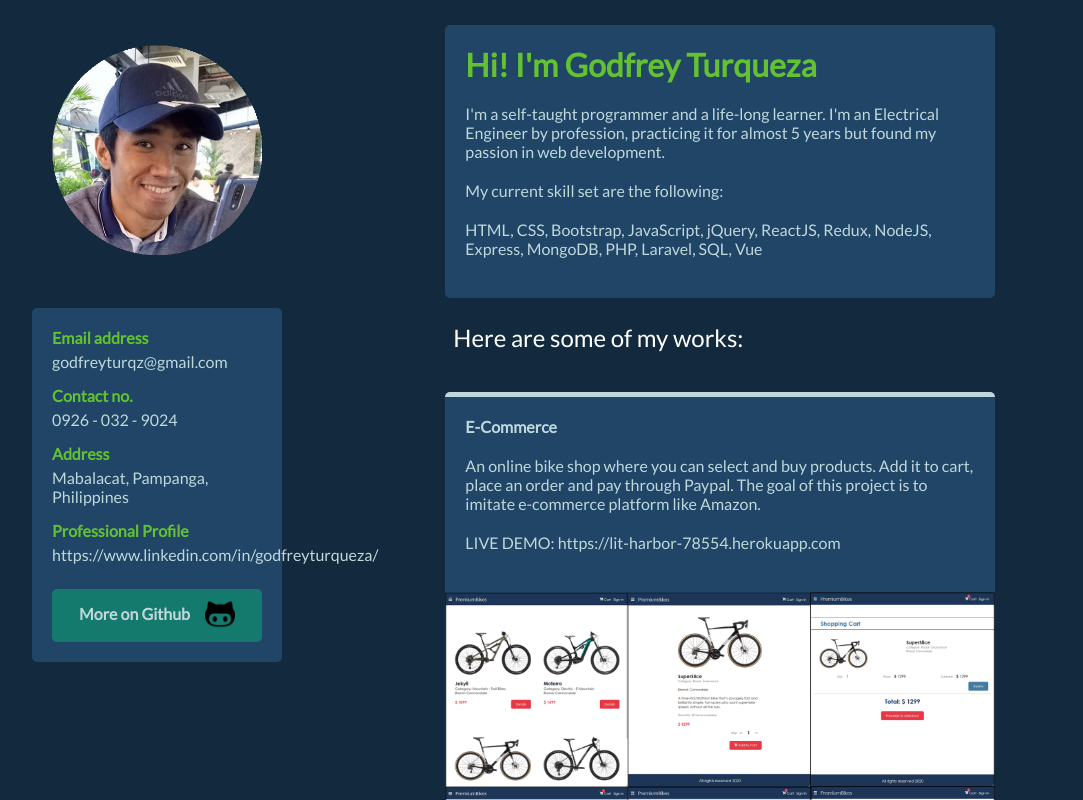
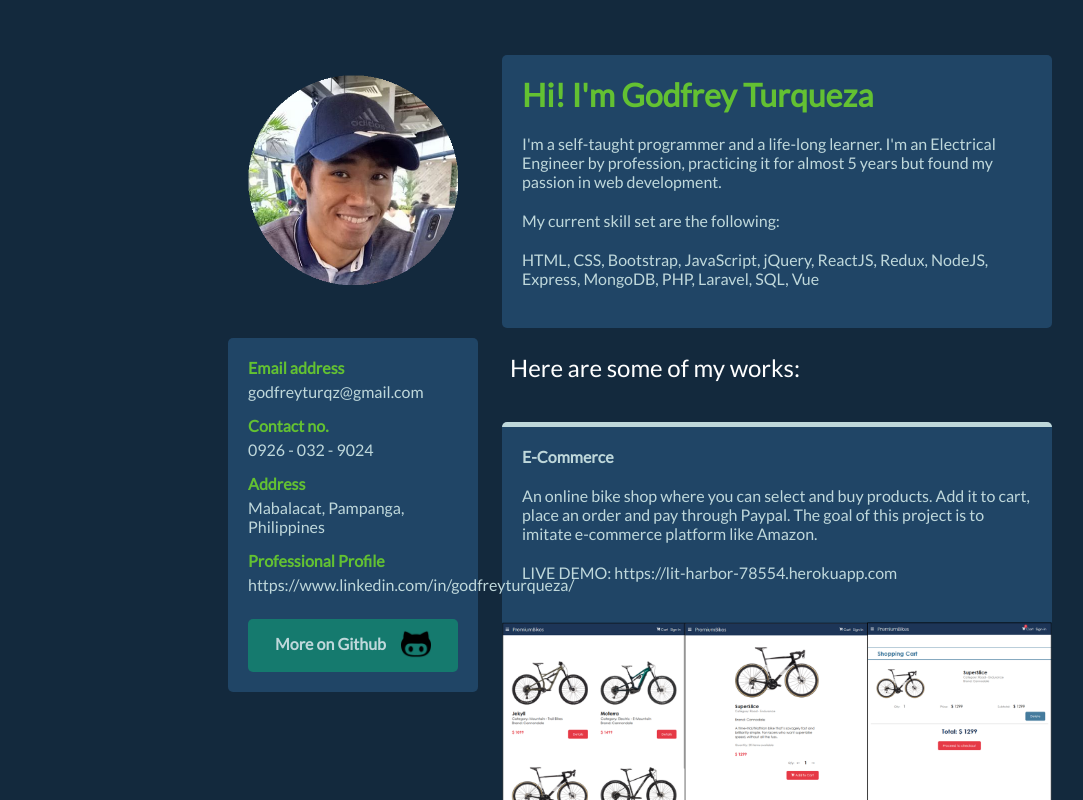
Before and after one commit to godfreyturqz/portfolio, a React (Create React App) app: page / in a window 1280 px wide. Shown: the top 800 px of the page, without its empty margins (0-1083 px from the left). Built offline with nearby package versions, Linux system fonts and the light colour scheme.

Commit message:
Update App.css

```diff
--- a/src/App.css
+++ b/src/App.css
@@ -23,20 +23,21 @@ body {
     display: flex;
     flex-wrap: wrap;
     justify-content: center;
-    padding-top: 40px;
+    padding-top: 50px;
 }
 @media screen and (min-width: 768px){
     .app{
         display: grid;
         grid-template-areas:
-        "dp header"
+        "photo header"
         "contact projects"
+        "footer footer"
         ;
-        grid-template-columns: 1fr 2fr;
-        padding: 20px;
+        justify-content: stretch;
     }
-    .dp{
-        grid-area: dp;
+    .photo{
+        grid-area: photo;
+        justify-self: end;
     }
     .header{
         grid-area: header;
@@ -45,8 +46,12 @@ body {
         grid-area: contact;
         position: sticky;
         top: 20px;
+        justify-self: end;
     }
     .projects{
         grid-area: projects;
     }
+    .footer{
+        grid-area: footer;
+    }
 }
```
